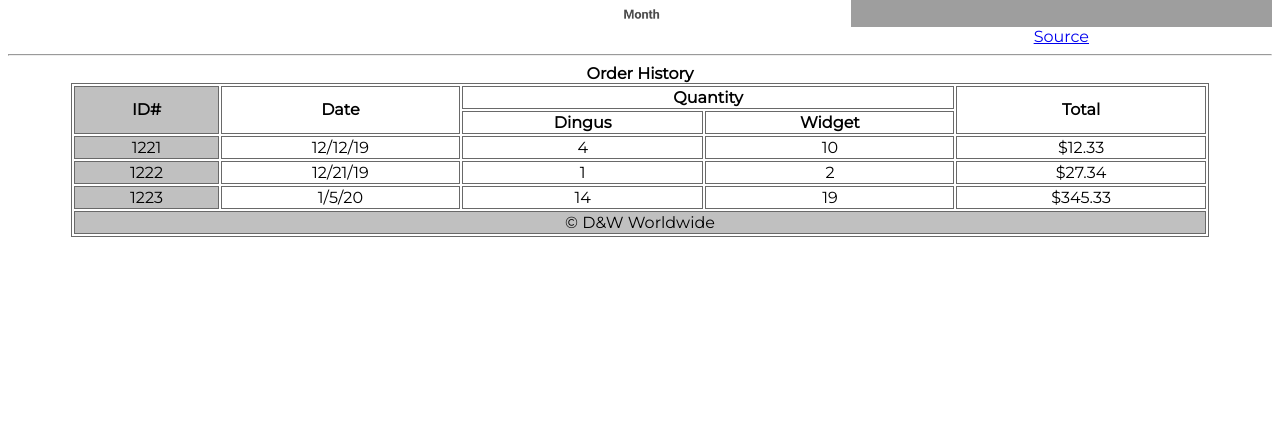
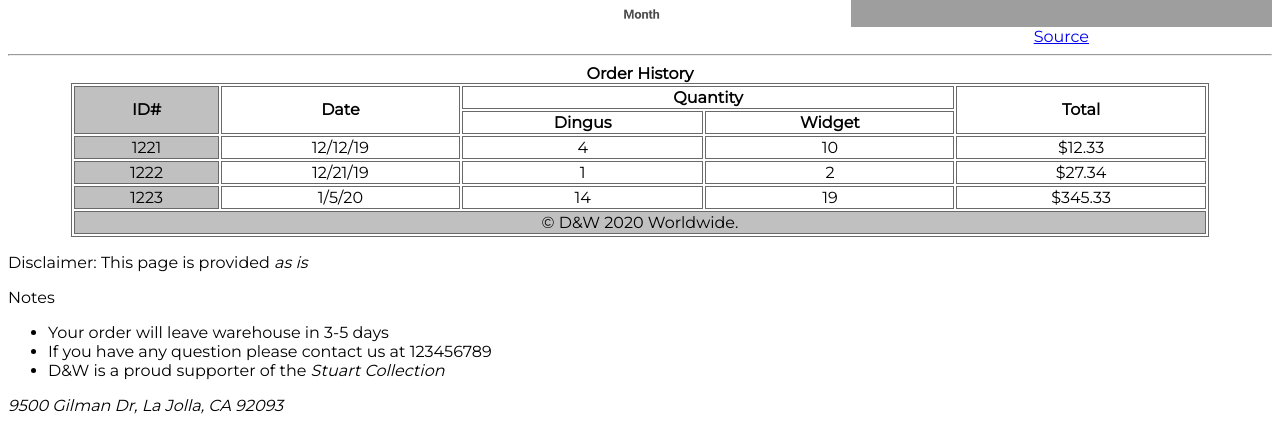
Before and after one commit to Palomitasdearroz/HW1, a PHP site: page /index.html in a window 1280 px wide. Shown: the part 517-940 px from the top of the page. Before the commit the page ends 754 px from the top, so only its background shows below. Run offline with PHP 8.4, Linux system fonts and the light colour scheme; grey boxes are pictures that could not be loaded.

Commit message:
Minor changes

```diff
--- a/index.html
+++ b/index.html
@@ -9,6 +9,7 @@
     <title>Dingus & Widget - Global Dashboard</title>
 </head>
 <body>
+    <main>
         <header class="header container">
             <figure id="logo">
                 <img class="header-logo" src="./resources/images/dw-logo.png" alt="Company's Logo">
@@ -58,10 +59,13 @@
             </section>
         </section>
         <hr />
-    <section >
+        <section>
             <h4>Order History</h4>
             <div class="container">
                 <table>
+                    <colgroup>
+                        <col span="1" class="first">
+                    </colgroup>
                     <thead>
                         <tr class="firstrow">
                             <th rowspan="2">ID#</th>
@@ -99,11 +103,25 @@
                     </tbody>
                     <tfoot>
                         <tr>
-                        <td colspan="5"><span>&copy;</span> D&W Worldwide</td>
+                            <td colspan="5"><span>&copy;</span> D&W 2020 Worldwide.</td>
                         </tr>
                     </tfoot>
                 </table>
             </div>
-    </section >
+        </section>
+    </main>
+    <footer>
+        <section>
+            <p>Disclaimer: This page is provided <em>as is</em></p>
+
+            <p>Notes</p>
+            <ul>
+                <li>Your order will leave warehouse in 3-5 days</li>
+                <li>If you have any question please contact us at 123456789</li>
+                <li>D&W is a proud supporter of the <i>Stuart Collection</i></li>
+            </ul>
+            <address>9500 Gilman Dr, La Jolla, CA 92093</address>
+        </section>
+    </footer>
 </body>
 </html>
--- a/resources/styles/style.css
+++ b/resources/styles/style.css
@@ -26,11 +26,7 @@ th, td {
     text-align: center;
 }
 
-td:first-child{
-    background-color: silver;
-}
-
-tr.firstrow > th:first-child{
+.first{
     background-color: silver;
 }
 
```
Lines whose indentation alone changed are shown as unchanged.
